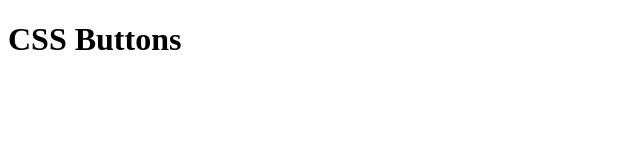
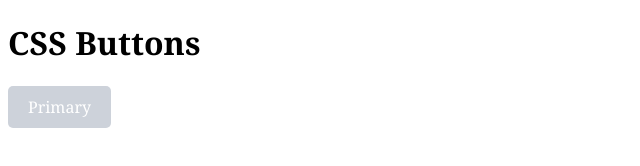
Before and after one commit to setrasariputra/Buttons-CSS, a plain HTML site: page index.html in a window 1280 px wide. Shown: the whole page, without its empty margins (0-640 px from the left). Drawn offline with Linux system fonts and the light colour scheme.

Commit message:
Button default style

```diff
--- a/index.html
+++ b/index.html
@@ -8,5 +8,6 @@
 </head>
 <body>
     <h1>CSS Buttons</h1>
+    <a href="#" class="btn">Primary</a>
 </body>
 </html>
--- a/style.css
+++ b/style.css
@@ -0,0 +1,14 @@
+body {
+    font-family: Georgia, 'Times New Roman', Times, serif;
+}
+.btn {
+    display: inline-block;
+    background-color: #cdd2da;
+    padding: 10px 20px 10px 20px;
+    text-decoration: none;
+    color: white;
+    border-radius: 5px;
+}
+.btn:hover {
+    background-color: #abb4c1;
+}
```
